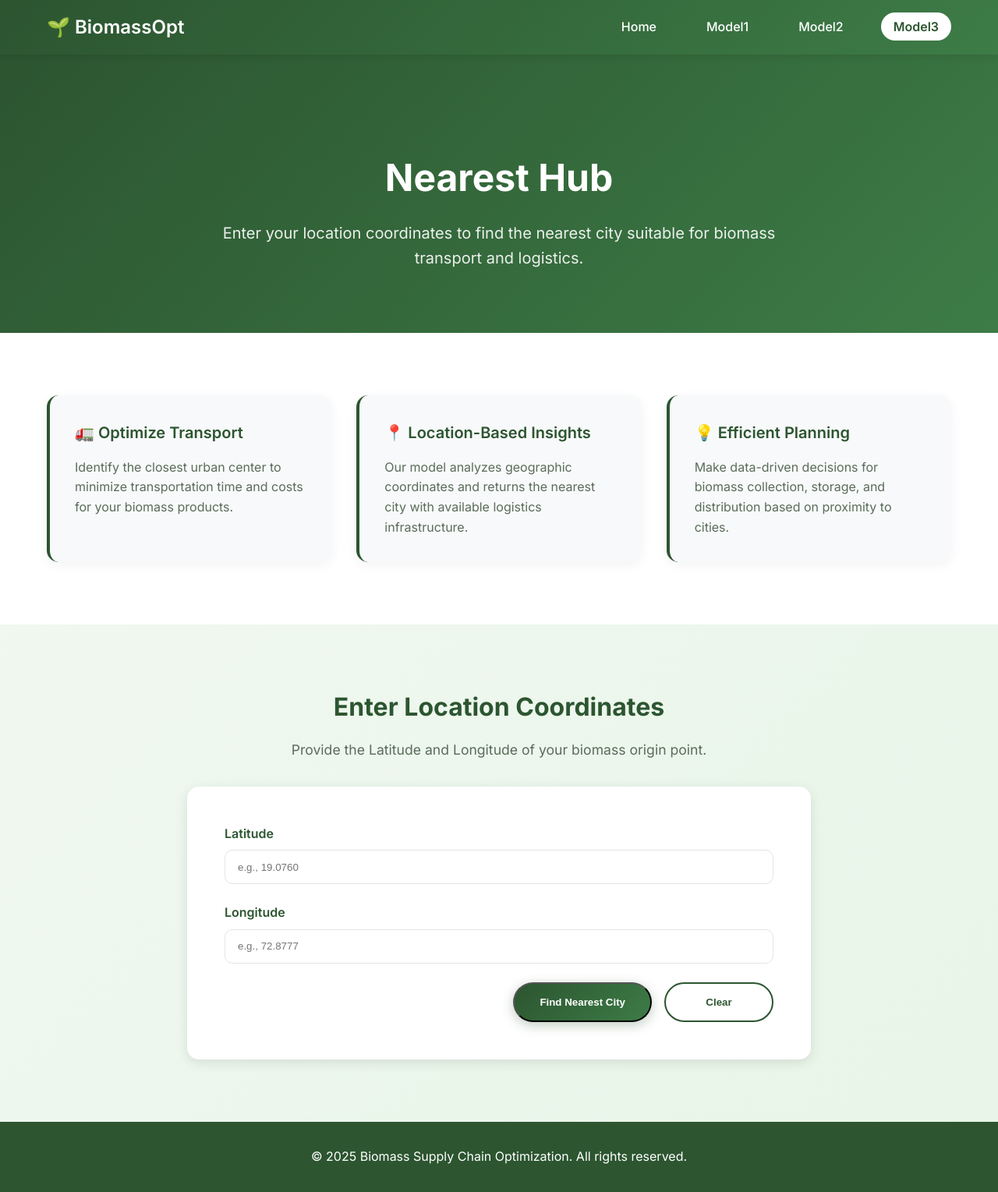
After one commit to krishna-rastogi/BiomassOpt, a Flask app: page /model3 in a window 1280 px wide. The commit adds this page. Shown: the whole page at 78% size. Run offline with Flask 3, Linux system fonts and the light colour scheme; parts of the project's set-up code (start-up, migrations or seed data) failed here and were passed over.

Commit message:
Integrated model3(Nearest Hub)

```diff
--- a/frontend/templates/model1.html
+++ b/frontend/templates/model1.html
@@ -4,7 +4,6 @@
     <meta charset="UTF-8">
     <meta name="viewport" content="width=device-width, initial-scale=1.0">
     <title>Model 1 - Biomass Supply Chain Analysis</title>
-    <!-- <link rel="stylesheet" href="/frontend/static/styles.css"> -->
     <link rel="stylesheet" href="{{ url_for('static', filename='styles.css') }}">
     <link href="https://fonts.googleapis.com/css2?family=Inter:wght@300;400;500;600;700&display=swap" rel="stylesheet">
 </head>
@@ -23,6 +22,9 @@
                 </li>
                 <li class="nav-item">
                     <a href="{{ url_for('model2_page') }}" class="nav-link">Model2</a>
+                </li>
+                <li class="nav-item">
+                    <a href="{{ url_for('model3_page') }}" class="nav-link">Model3</a>
                 </li>
             </ul>
             <div class="hamburger">
@@ -140,7 +142,6 @@
         </div>
     </footer>
 
-    <!-- <script src="script.js"></script> -->
     <script src="{{ url_for('static', filename='script.js') }}"></script>
 
     <script>
--- a/frontend/templates/model2.html
+++ b/frontend/templates/model2.html
@@ -4,7 +4,6 @@
     <meta charset="UTF-8">
     <meta name="viewport" content="width=device-width, initial-scale=1.0">
     <title>Model 2 - Biomass Resource Utilization</title>
-    <!-- <link rel="stylesheet" href="/frontend/static/styles.css"> -->
     <link rel="stylesheet" href="{{ url_for('static', filename='styles.css') }}">
     <link href="https://fonts.googleapis.com/css2?family=Inter:wght@300;400;500;600;700&display=swap" rel="stylesheet">
 </head>
@@ -23,6 +22,9 @@
                 </li>
                 <li class="nav-item">
                     <a href="{{ url_for('model2_page') }}" class="nav-link active">Model2</a>
+                </li>
+                <li class="nav-item">
+                    <a href="{{ url_for('model3_page') }}" class="nav-link">Model3</a>
                 </li>
             </ul>
             <div class="hamburger">
--- /dev/null
+++ b/frontend/templates/model3.html
@@ -0,0 +1,121 @@
+<!DOCTYPE html>
+<html lang="en">
+<head>
+    <meta charset="UTF-8">
+    <meta name="viewport" content="width=device-width, initial-scale=1.0">
+    <title>Nearest City Predictor - Biomass Transport</title>
+    <link rel="stylesheet" href="{{ url_for('static', filename='styles.css') }}">
+    <link href="https://fonts.googleapis.com/css2?family=Inter:wght@300;400;500;600;700&display=swap" rel="stylesheet">
+</head>
+<body>
+    <nav class="navbar">
+        <div class="nav-container">
+            <div class="nav-logo">
+                <h2>🌱 BiomassOpt</h2>
+            </div>
+            <ul class="nav-menu">
+                <li class="nav-item">
+                    <a href="{{ url_for('home') }}" class="nav-link">Home</a>
+                </li>
+                <li class="nav-item">
+                    <a href="{{ url_for('model1_page') }}" class="nav-link">Model1</a>
+                </li>
+                <li class="nav-item">
+                    <a href="{{ url_for('model2_page') }}" class="nav-link">Model2</a>
+                </li>
+                <li class="nav-item">
+                    <a href="{{ url_for('model3_page') }}" class="nav-link active">Model3</a>
+                </li>
+            </ul>
+            <div class="hamburger">
+                <span class="bar"></span>
+                <span class="bar"></span>
+                <span class="bar"></span>
+            </div>
+        </div>
+    </nav>
+
+    <main>
+        <section class="page-hero">
+            <div class="container">
+                <h1 class="page-title">Nearest Hub</h1>
+                <p class="page-subtitle">Enter your location coordinates to find the nearest city suitable for biomass transport and logistics.</p>
+            </div>
+        </section>
+
+        <section class="model-content">
+            <div class="container">
+                <div class="content-grid">
+                    <div class="content-card">
+                        <h3>🚛 Optimize Transport</h3>
+                        <p>Identify the closest urban center to minimize transportation time and costs for your biomass products.</p>
+                    </div>
+                    <div class="content-card">
+                        <h3>📍 Location-Based Insights</h3>
+                        <p>Our model analyzes geographic coordinates and returns the nearest city with available logistics infrastructure.</p>
+                    </div>
+                    <div class="content-card">
+                        <h3>💡 Efficient Planning</h3>
+                        <p>Make data-driven decisions for biomass collection, storage, and distribution based on proximity to cities.</p>
+                    </div>
+                </div>
+            </div>
+        </section>
+
+        <section class="model-placeholder">
+            <div class="container">
+                <h2>Enter Location Coordinates</h2>
+                <p>Provide the Latitude and Longitude of your biomass origin point.</p>
+                <div class="placeholder-box">
+                    <form class="model-form" id="nearest-city-form" action="#" method="post" novalidate>
+                        <div class="form-group">
+                            <label for="latitude">Latitude</label>
+                            <input type="number" id="latitude" name="latitude" placeholder="e.g., 19.0760" step="0.000001" required>
+                        </div>
+                        <div class="form-group">
+                            <label for="longitude">Longitude</label>
+                            <input type="number" id="longitude" name="longitude" placeholder="e.g., 72.8777" step="0.000001" required>
+                        </div>
+                        <div class="form-actions">
+                            <button type="submit" class="btn btn-primary">Find Nearest City</button>
+                            <button type="reset" class="btn btn-secondary">Clear</button>
+                        </div>
+                    </form>
+                    <div id="output-container"></div>
+                </div>
+            </div>
+        </section>
+    </main>
+
+    <footer class="footer">
+        <div class="container">
+            <p>&copy; 2025 Biomass Supply Chain Optimization. All rights reserved.</p>
+        </div>
+    </footer>
+
+    <script src="{{ url_for('static', filename='script.js') }}"></script>
+
+    <script>
+        document.getElementById("nearest-city-form").addEventListener("submit", async function(e) {
+            e.preventDefault();
+            const formData = new FormData(e.target);
+            const data = Object.fromEntries(formData.entries());
+            data.latitude = parseFloat(data.latitude);
+            data.longitude = parseFloat(data.longitude);
+
+            const res = await fetch("/predict_nearest_city", {
+                method: "POST",
+                headers: {"Content-Type": "application/json"},
+                body: JSON.stringify(data)
+            });
+
+            const result = await res.json();
+            const outputContainer = document.getElementById("output-container");
+            outputContainer.innerHTML = result.district
+                ? `<h3>Nearest City: ${result.district} (${result.state})</h3>`
+                : `<p style="color:red;">Error: ${result.error}</p>`;
+
+        });
+    </script>
+</body>
+</html>
```
Also changed, not shown: frontend/templates/index.html (+10 -1 lines).
